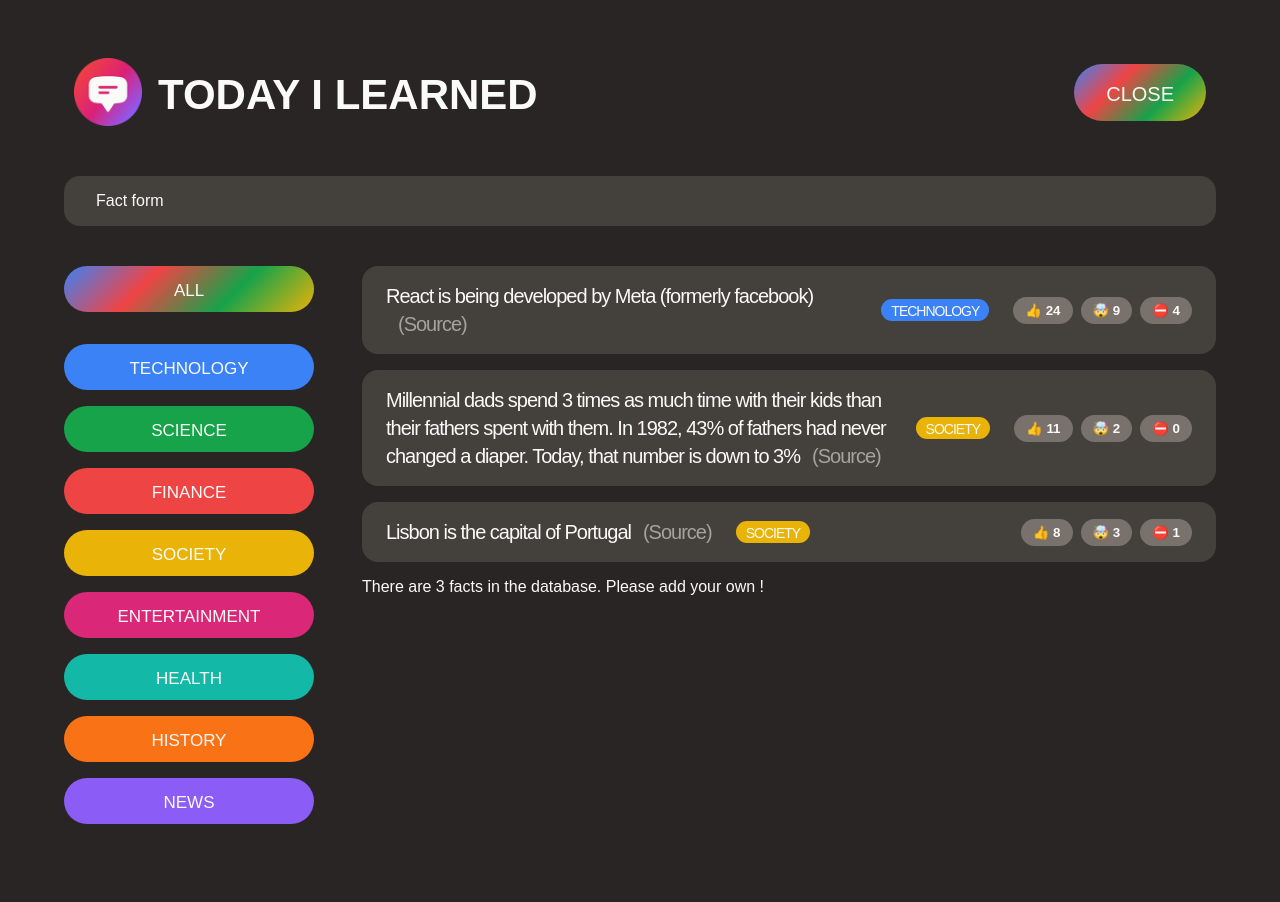
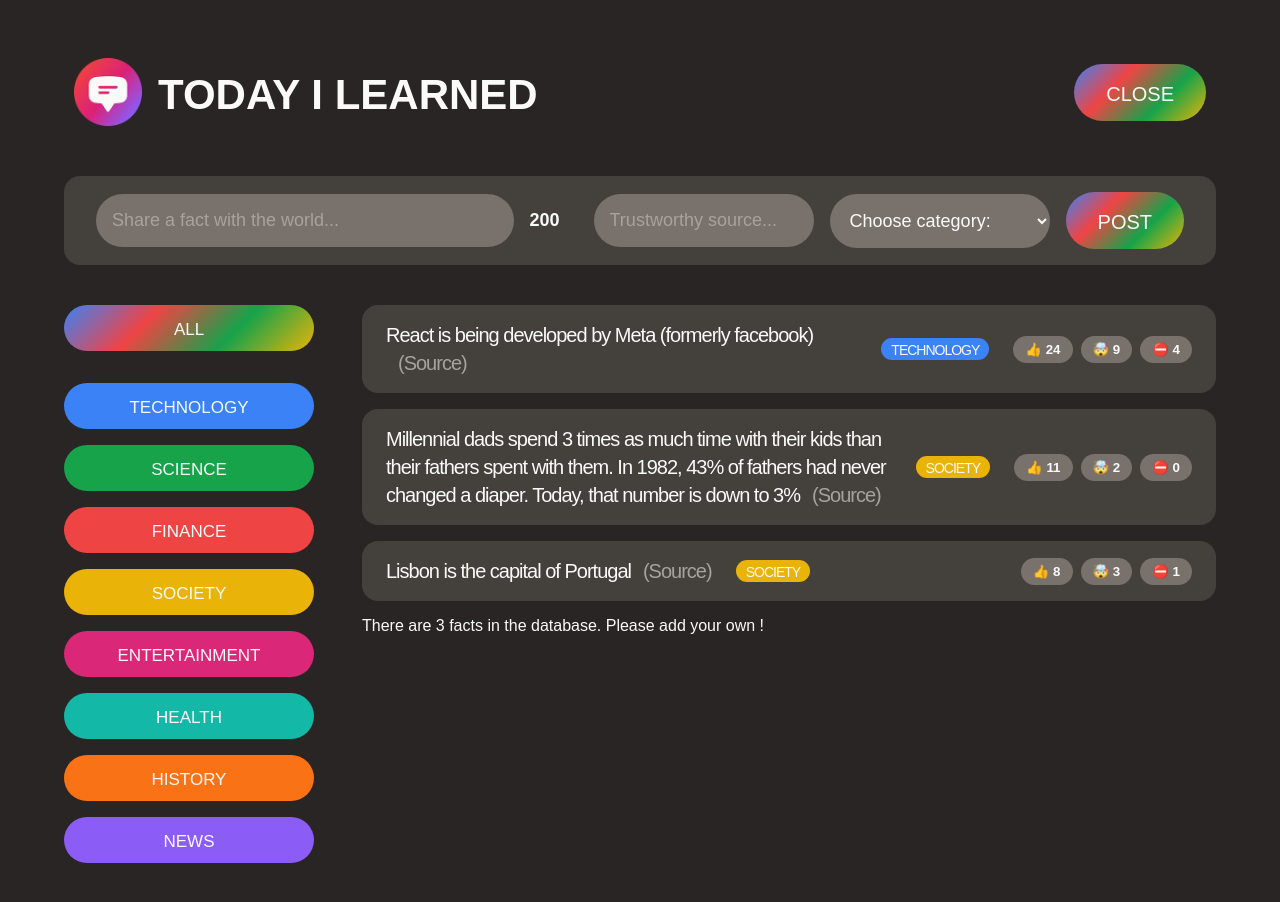
Before and after one commit to kingmalitha/facts-adding-website, a React (Create React App) app in the folder today-i-learned/: page / in a window 1280 px wide. Both pictures are taken after a click on the button "SHARE A FACT". Shown: the top 902 px of the page. Built offline with nearby package versions, Linux system fonts and the light colour scheme; a web font is replaced by a local one.

Commit message:
11. Working With Forms the React Way

```diff
--- a/today-i-learned/src/App.js
+++ b/today-i-learned/src/App.js
@@ -84,7 +84,41 @@
 }
 
 function NewFactForm() {
-  return <form className="fact-form">Fact form</form>;
+  const [text, setText] = useState("");
+  const [source, setSource] = useState("");
+  const [category, setCategory] = useState("");
+  const textLength = text.length;
+
+  function handleSubmit(e) {
+    e.preventDefault(); //prevent from reloading the page
+  }
+
+  return (
+    <form className="fact-form" onSubmit={handleSubmit}>
+      <input
+        type="text"
+        placeholder="Share a fact with the world..."
+        value={text}
+        onChange={(e) => setText(e.target.value)}
+      />
+      <span>{200 - textLength}</span>
+      <input
+        type="text"
+        placeholder="Trustworthy source..."
+        value={source}
+        onChange={(e) => setSource(e.target.value)}
+      />
+      <select value={category} onChange={(e) => setCategory(e.target.value)}>
+        <option value="">Choose category:</option>
+        {CATEGORIES.map((cat) => (
+          <option key={cat.name} value={cat.name}>
+            {cat.name.toUpperCase()}
+          </option>
+        ))}
+      </select>
+      <button className="btn btn-large">Post</button>
+    </form>
+  );
 }
 
 function CategoryFilters() {
```
